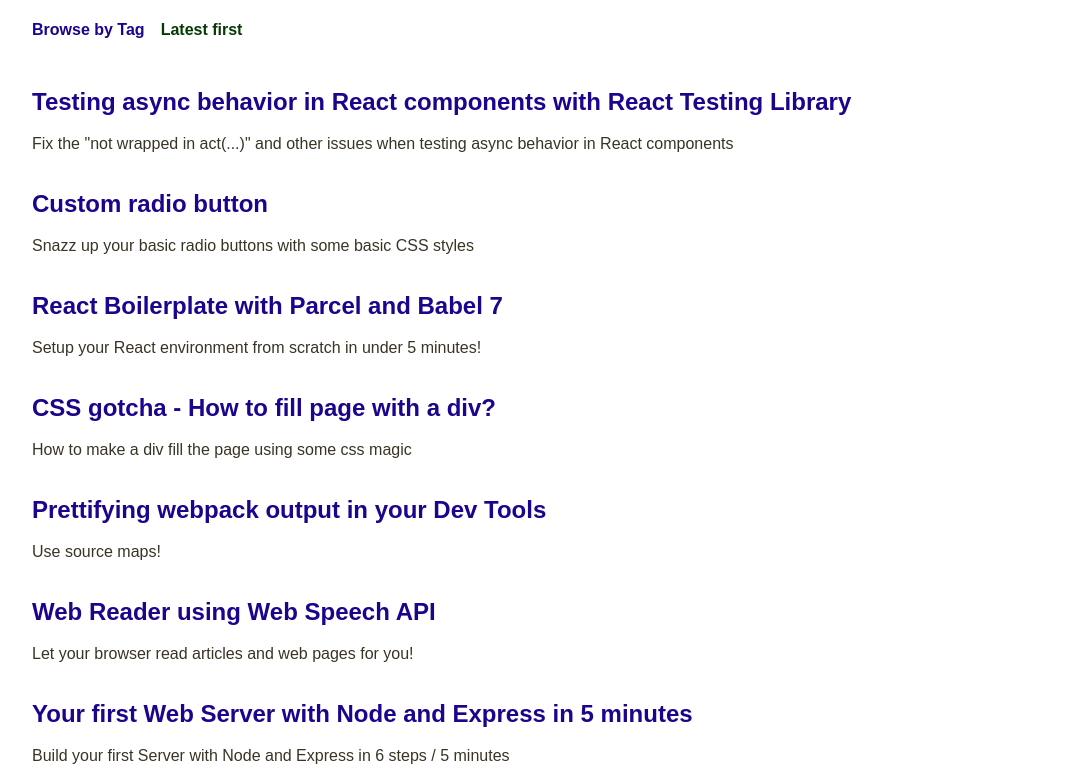
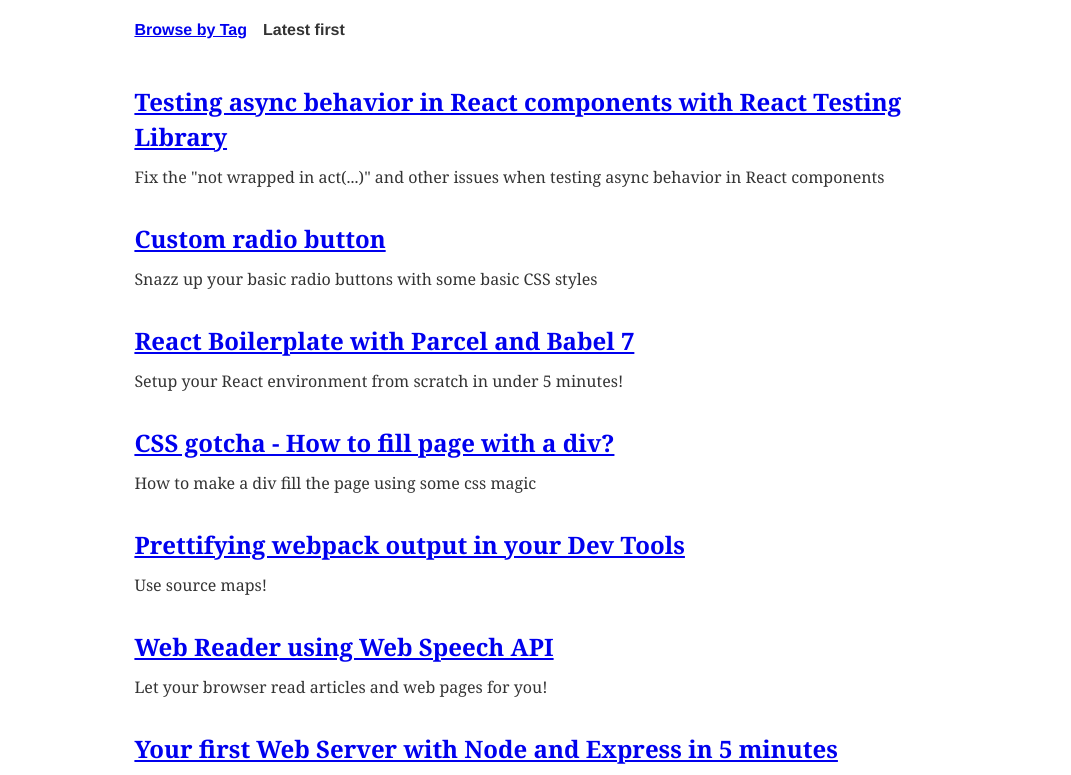
Before and after one commit to lenmorld/lennythedev, a Gatsby site: page /blog in a window 1280 px wide. Shown: the part 77-852 px from the top of the page, without its empty margins (96-1167 px from the left). Built offline with nearby package versions, Linux system fonts and the light colour scheme; Gatsby itself is replaced by a stand-in of ours; some packages are replaced by stand-ins of ours; what typography-theme-fairy-gates would draw is missing.

Commit message:
cleanup styles conflicting with typography and prism

```diff
--- a/src/components/blogPost.js
+++ b/src/components/blogPost.js
@@ -15,12 +15,12 @@
 
   const { next, prev } = pageContext;
 
+  // h1 style={{ fontSize: "2rem", color: "#1d048d", margin: "1.25rem auto" }}
+
   return (
     <PageLayout>
       <article>
-        <h1
-          style={{ fontSize: "2rem", color: "#1d048d", margin: "1.25rem auto" }}
-        >
+        <h1>
           {title}
         </h1>
         <div>
--- a/src/pages/blog.js
+++ b/src/pages/blog.js
@@ -30,9 +30,6 @@
   excerpt: {
     // margin: `${MEDIUM_SPACING} auto`,
   },
-  active: {
-    color: "#053A00"  // TODO: consolidate with style.css
-  }
 }
 
 // TODO: also put a preview here
@@ -70,7 +67,7 @@
           <h4 style={{ marginRight:'1rem' }}>
             <Link to={`/tags`}>Browse by Tag</Link>
           </h4>
-          <h4 style={styles.active}>
+          <h4>
             Latest first
           </h4>
         </div>
--- a/src/styles/global.css
+++ b/src/styles/global.css
@@ -5,31 +5,44 @@
   padding: 0;
 }
 
-html {
-  overflow: auto;
+/* html { */
+  /* overflow: auto; */
+/* } */
+
+body {
+  /* color: var(--primary); */
+  /* min-height: 100vh; */
+
+  max-width: 80%;
+  margin: 0 auto;
 }
 
-h1,
+/* override typography-theme-fairy-gates header nav li's weird margin bottom */
+header ul li {
+  margin-bottom: 0;
+}
+
+/* h1,
 h2,
 h3,
 h4,
 a {
   font-family: 'Exo', Arial, Helvetica, sans-serif;
-}
+} */
 
 /* use viewport-relative units to cover page fully */
-body {
+/* body { */
   /* height: 100vh; */
   /* width: 100vw; */
-  font-family: Arial, Helvetica, sans-serif;
+  /* font-family: Arial, Helvetica, sans-serif; */
   /* font-weight: 400; */
   /* font-size: 16px; */
-}
+/* } */
 
 /* include border and padding in element width and height */
-* {
+/* * {
   box-sizing: border-box;
-}
+} */
 
 :root {
   --primary: #393424;
@@ -37,33 +50,29 @@
   --secondary-accent: #2eff00;
 }
 
-body {
-  color: var(--primary);
-}
-
-main {
+/* main { */
   /* margin-top: 2rem; */
-}
+/* } */
 
 /* CUSTOM STYLES */
 
-a {
-  text-decoration: none;
-  color: var(--main-accent);
+/* a { */
+  /* text-decoration: none; */
+  /* color: var(--main-accent); */
   /* font-size: 1rem; */
-}
+/* } */
 
-a:hover {
+/* a:hover { */
   /* text-decoration: underline; */
-  color: var(--secondary-accent);
-}
+  /* color: var(--secondary-accent); */
+/* } */
 
-h1 {
+/* h1 { */
   /* font-size: 6vw; */
-}
+/* } */
 
-p {
-  line-height: 2rem;
-  font-size: 1rem;
+/* p { */
+  /* line-height: 2rem; */
+  /* font-size: 1rem; */
   /* font-size: 4vw; */
-}
+/* } */
```
